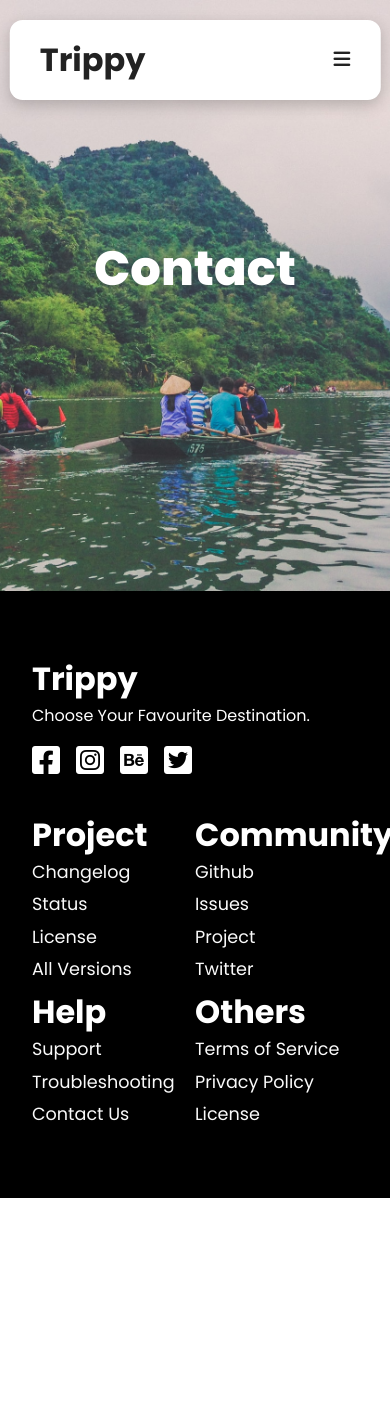
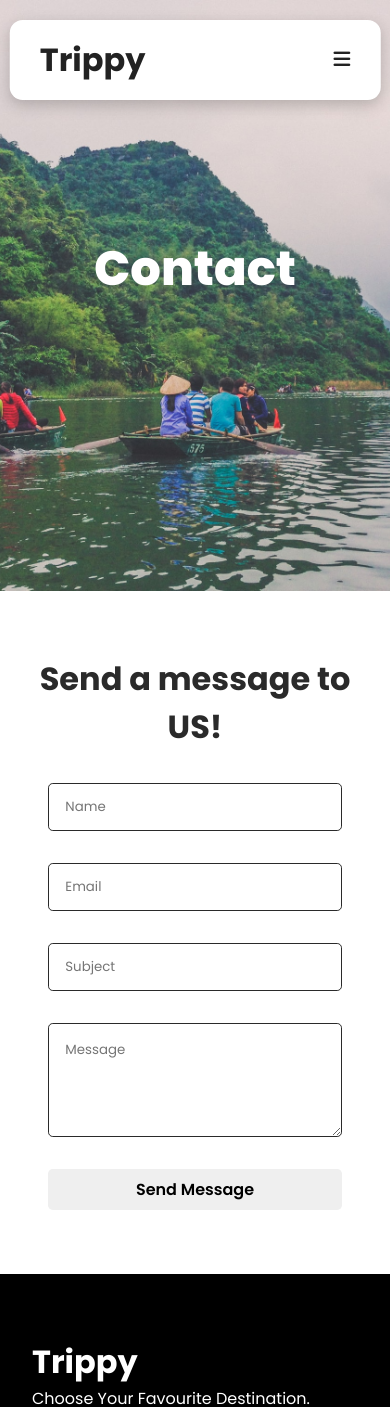
Before and after one commit to hetpatel4381/trippy_travels_ReactsJs, a React (Create React App) app: page /contact in a window 390 px wide. Shown: the top 1407 px of the page. Before the commit the page ends 1198 px from the top, so only its background shows below. Built offline with nearby package versions, Linux system fonts and the light colour scheme.

Commit message:
contact pages updated and completed the project

```diff
--- /dev/null
+++ b/src/components/AboutUs.jsx
@@ -0,0 +1,19 @@
+import React from 'react';
+import "./AboutUsStyles.css";
+
+const AboutUs = () => {
+  return (
+    <div className='about-container'>
+        <h1>Our History</h1>
+        <p>Trippy is owned and managed by Trippy.In Pvt Ltd., a leading brand in web designing services and e-commerce solutions. Trippy .In Pvt. Ltd. is counted for its top ranking business portals. Our invincible expertise and rich experience had raised our spirit to reach ahead fromour client's expetation. Commendable success rate of other portals managed by Trippy is a live paradigm of our work excellence.</p>
+
+        <h1>Our Mission</h1>
+        <p>Our mission is to touch the horizon where our capabilities may successfully meet with requirements of our clients that too with ultimate transparency and cost-effectiveness.</p>
+
+        <h1>Our Vision</h1>
+        <p>To sow the seed of par-excellence services with customer centric approach and reap the trust of worldwide clients.</p>
+    </div>
+  )
+}
+
+export default AboutUs;
--- /dev/null
+++ b/src/components/AboutUsStyles.css
@@ -0,0 +1,18 @@
+.about-container{
+    margin: 4rem 6rem;
+    text-align: start;
+}
+
+.about-container h1{
+    padding-bottom: 1rem;
+}
+
+.about-container p{
+    padding-bottom: 2rem;
+}
+
+@media screen and (max-width: 850px){
+    .about-container{
+        margin: 4rem 2rem;
+    }
+}
--- /dev/null
+++ b/src/components/ContactForm.jsx
@@ -0,0 +1,19 @@
+import React from 'react';
+import "./ContactFormStyles.css";
+
+const ContactForm = () => {
+  return (
+    <div className="form-container">
+        <h1>Send a message to US!</h1>
+        <form>
+            <input placeholder='Name'/>
+            <input placeholder='Email'/>
+            <input placeholder='Subject'/>
+            <textarea placeholder='Message' rows="4"></textarea>
+            <button>Send Message</button>
+        </form>
+    </div>
+  )
+}
+
+export default ContactForm;
--- /dev/null
+++ b/src/components/ContactFormStyles.css
@@ -0,0 +1,43 @@
+.form-container{
+    margin: 4rem 6rem;
+    color: #2a2a2a;
+}
+
+.form-container form{
+    padding-top: 3rem;
+    display: flex;
+    flex-direction: column;
+    width: 50%;
+    margin: auto;
+}
+
+.form-container input{
+    height: 3rem;
+    padding: 0 1rem;
+    margin-bottom: 2rem;
+    border-radius: .3rem;
+    border: 1px solid #2a2a2a;
+}
+
+.form-container textarea{
+    padding: 1rem;
+    margin-bottom: 2rem;
+    border-radius: .3rem;
+    border: 1px solid #2a2a2a;
+}
+
+.form-container button{
+    display: inline;
+
+}
+
+@media screen and (max-width: 850px){
+    .form-container{
+        margin: 4rem 2rem;
+    }
+
+    .form-container form{
+        padding-top: 2rem;
+        width: 90%;
+    }
+}
--- a/src/routes/About.jsx
+++ b/src/routes/About.jsx
@@ -3,6 +3,7 @@ import Navbar from "../components/Navbar";
 import Hero from "../components/Hero";
 import AboutImg from "../assets/night.jpg";
 import Footer from "../components/Footer";
+import AboutUs from "../components/AboutUs";
 
 
 const About = () => {
@@ -18,6 +19,7 @@ const About = () => {
         // url="/"
         btnClass="hide"
       />
+      <AboutUs />
       <Footer />
     </>
   );
--- a/src/routes/Contact.jsx
+++ b/src/routes/Contact.jsx
@@ -3,6 +3,7 @@ import Navbar from "../components/Navbar";
 import Hero from "../components/Hero";
 import ContactImg from "../assets/2.jpg";
 import Footer from "../components/Footer";
+import ContactForm from "../components/ContactForm";
 
 const Contact = () => {
   return (
@@ -17,6 +18,7 @@ const Contact = () => {
         // url="/"
         btnClass="hide"
       />
+      <ContactForm />
       <Footer />
     </>
   );
```
